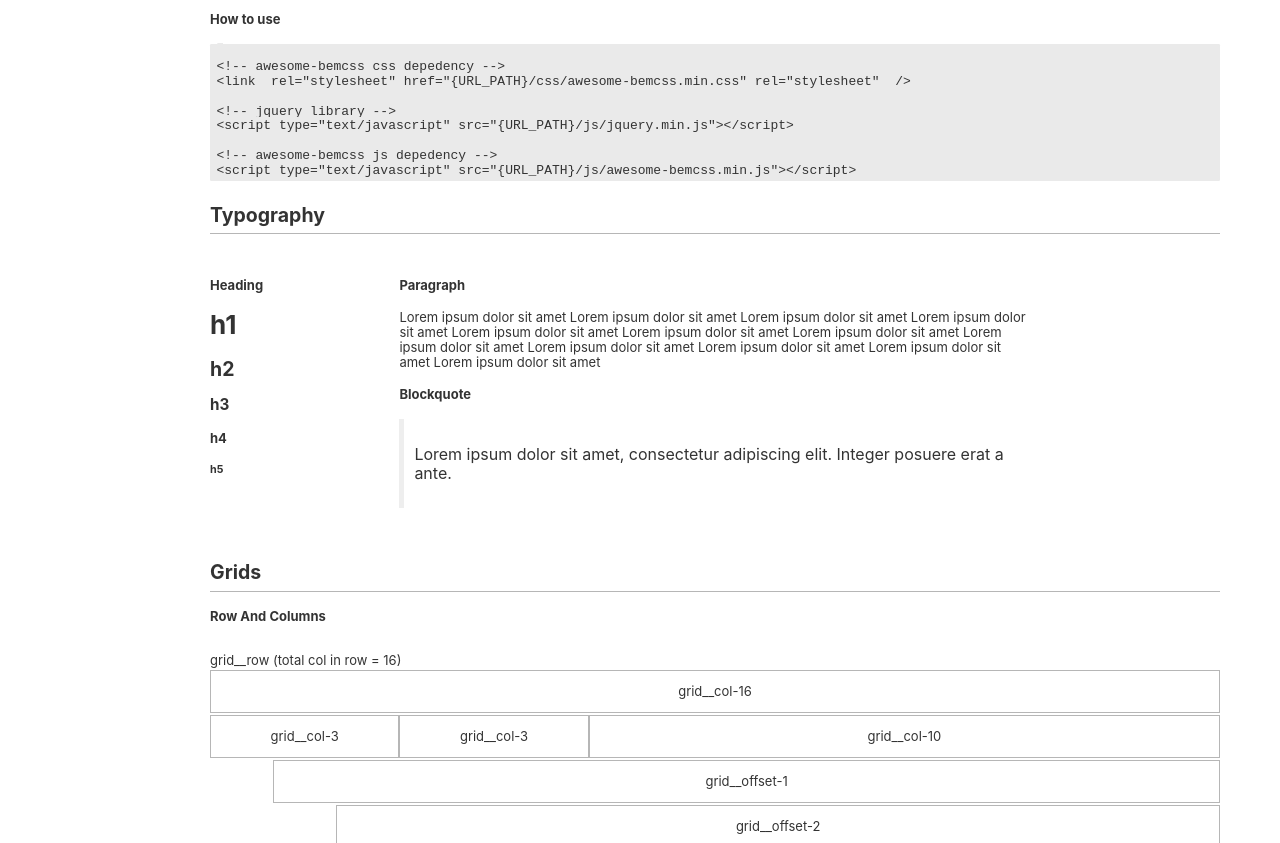
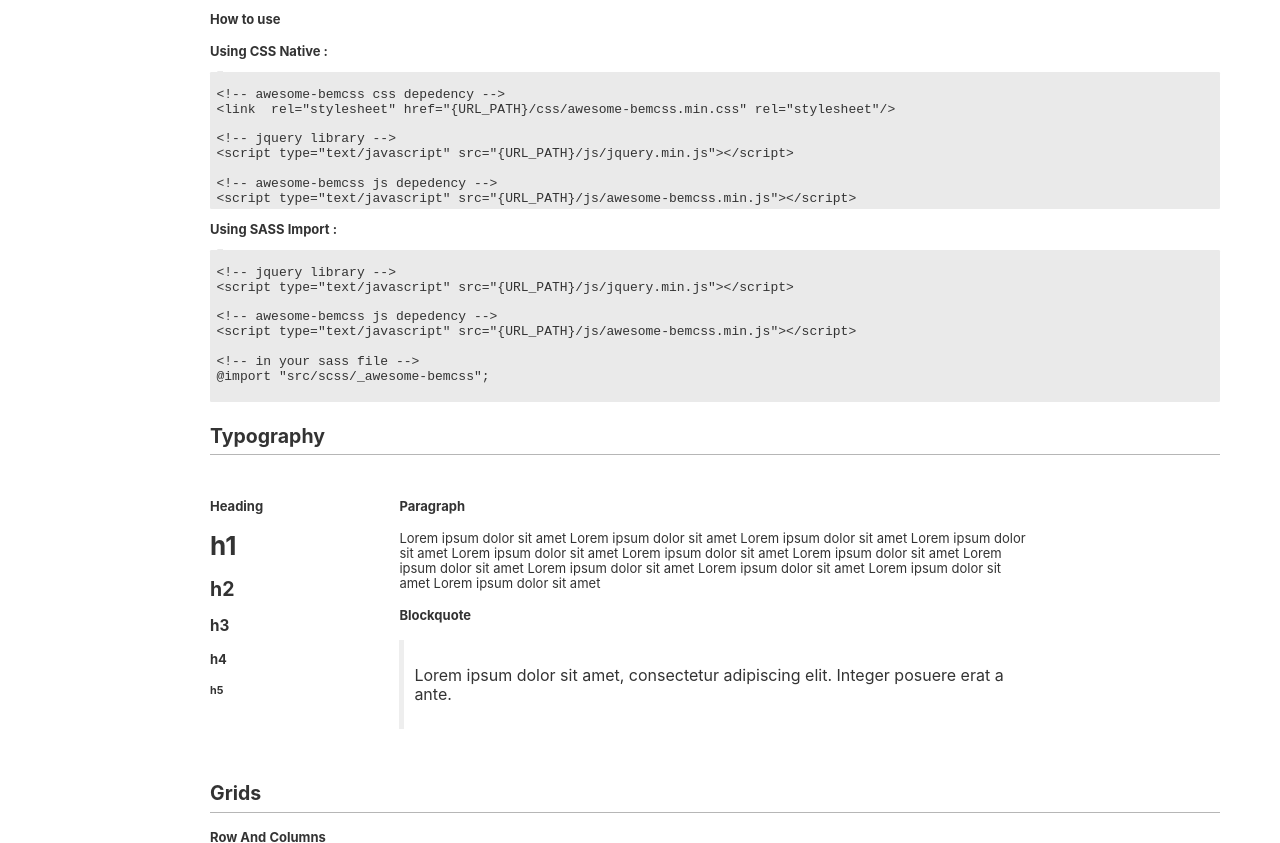
Before and after one commit to mazipan/awesome-bemcss, a website: page demo/index.html in a window 1280 px wide. Shown: the part 931-1774 px from the top of the page. Drawn offline with nearby package versions, Linux system fonts and the light colour scheme; a script that the page names is missing; a small style sheet from the web is missing.

Commit message:
update readme.md

```diff
--- a/demo/index.html
+++ b/demo/index.html
@@ -153,15 +153,35 @@
             </p>
 
             <h4>How to use</h4>
-<pre><code class="language-markup">
+
+
+<b>Using CSS Native : </b>
+<pre>
+<code class="language-markup">
 &lt;!-- awesome-bemcss css depedency --&gt;
-&lt;link  rel="stylesheet" href="{URL_PATH}/css/awesome-bemcss.min.css" rel="stylesheet"  /&gt;
+&lt;link  rel="stylesheet" href="{URL_PATH}/css/awesome-bemcss.min.css" rel="stylesheet"/&gt;
 
 &lt;!-- jquery library --&gt;
 &lt;script type="text/javascript" src="{URL_PATH}/js/jquery.min.js"&gt;&lt;/script&gt;
 
 &lt;!-- awesome-bemcss js depedency --&gt;
-&lt;script type="text/javascript" src="{URL_PATH}/js/awesome-bemcss.min.js"&gt;&lt;/script&gt;</code></pre>
+&lt;script type="text/javascript" src="{URL_PATH}/js/awesome-bemcss.min.js"&gt;&lt;/script&gt;</code>
+</pre>
+
+<b>Using SASS Import : </b>
+<pre>
+<code class="language-markup">
+&lt;!-- jquery library --&gt;
+&lt;script type="text/javascript" src="{URL_PATH}/js/jquery.min.js"&gt;&lt;/script&gt;
+
+&lt;!-- awesome-bemcss js depedency --&gt;
+&lt;script type="text/javascript" src="{URL_PATH}/js/awesome-bemcss.min.js"&gt;&lt;/script&gt;
+
+&lt;!-- in your sass file --&gt;
+@import "src/scss/_awesome-bemcss";
+</code>
+</pre>
+
           </section>
 
           <section class="content__typography" id="typography">
```
Also changed, not shown: README.md.
